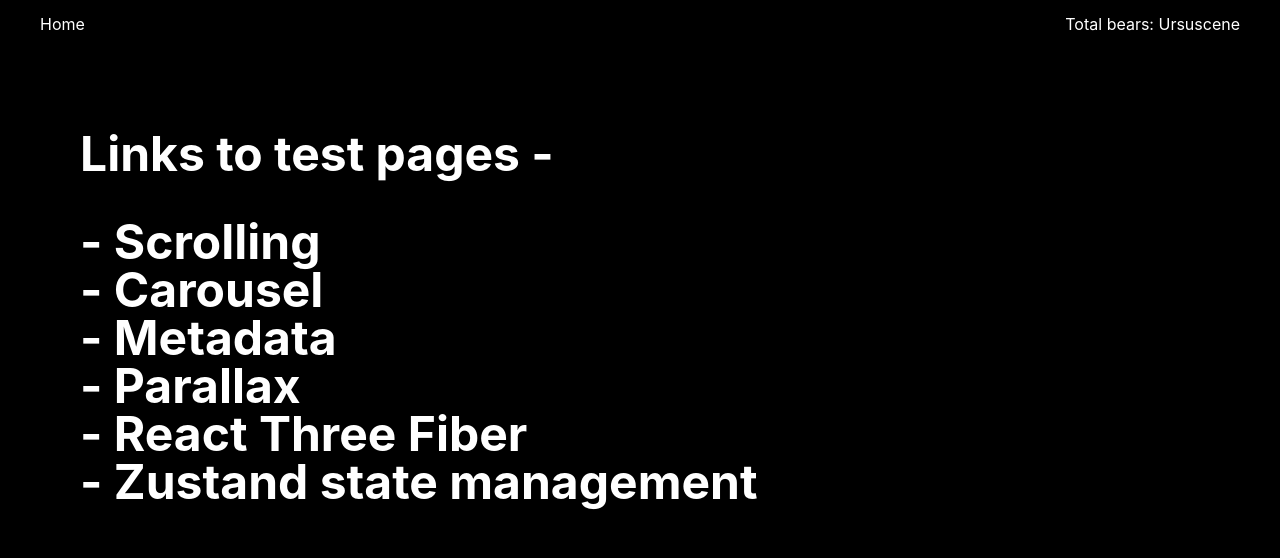
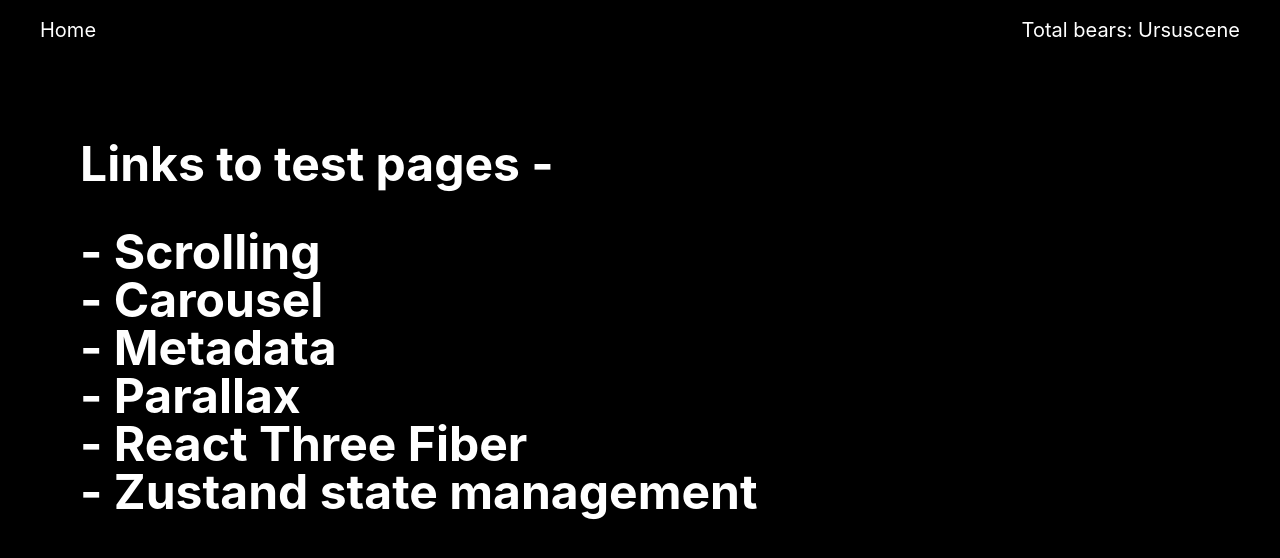
Before and after one commit to beaumontyun/frontend-testing, a Next.js app: page / in a window 1280 px wide. Shown: the top 558 px of the page. Built offline with nearby package versions, Linux system fonts and the light colour scheme.

Commit message:
adjusting nav

```diff
--- a/components/Header.js
+++ b/components/Header.js
@@ -6,11 +6,11 @@
     const [hasHydrated, setHasHydrated] = useState(false);
 
     useEffect(() => {
-      setHasHydrated(true);
+        setHasHydrated(true);
     }, []);
 
     return hasHydrated;
-  };
+};
 
 const Header = () => {
     const hasHydrated = useHasHydrated();
@@ -24,11 +24,13 @@
 
     return (
         <div className="w-full bg-black py-4">
-            <div className="flex justify-between mx-auto gap-20 px-10 text-white">
+            <div className="flex justify-between mx-auto gap-20 px-10 text-white text-xl">
                 <Link href='/'>Home</Link>
-                    <div>
-                        Total bears: { hasHydrated && count <= 0 ? "Ursuscene" : hasHydrated && count}
-                    </div>
+                <div>
+                    <Link href='/zustand'>
+                        <p className="cursor-pointer">Total bears: {hasHydrated && count <= 0 ? "Ursuscene" : hasHydrated && count}</p>
+                    </Link>
+                </div>
             </div>
         </div>
     )
```
